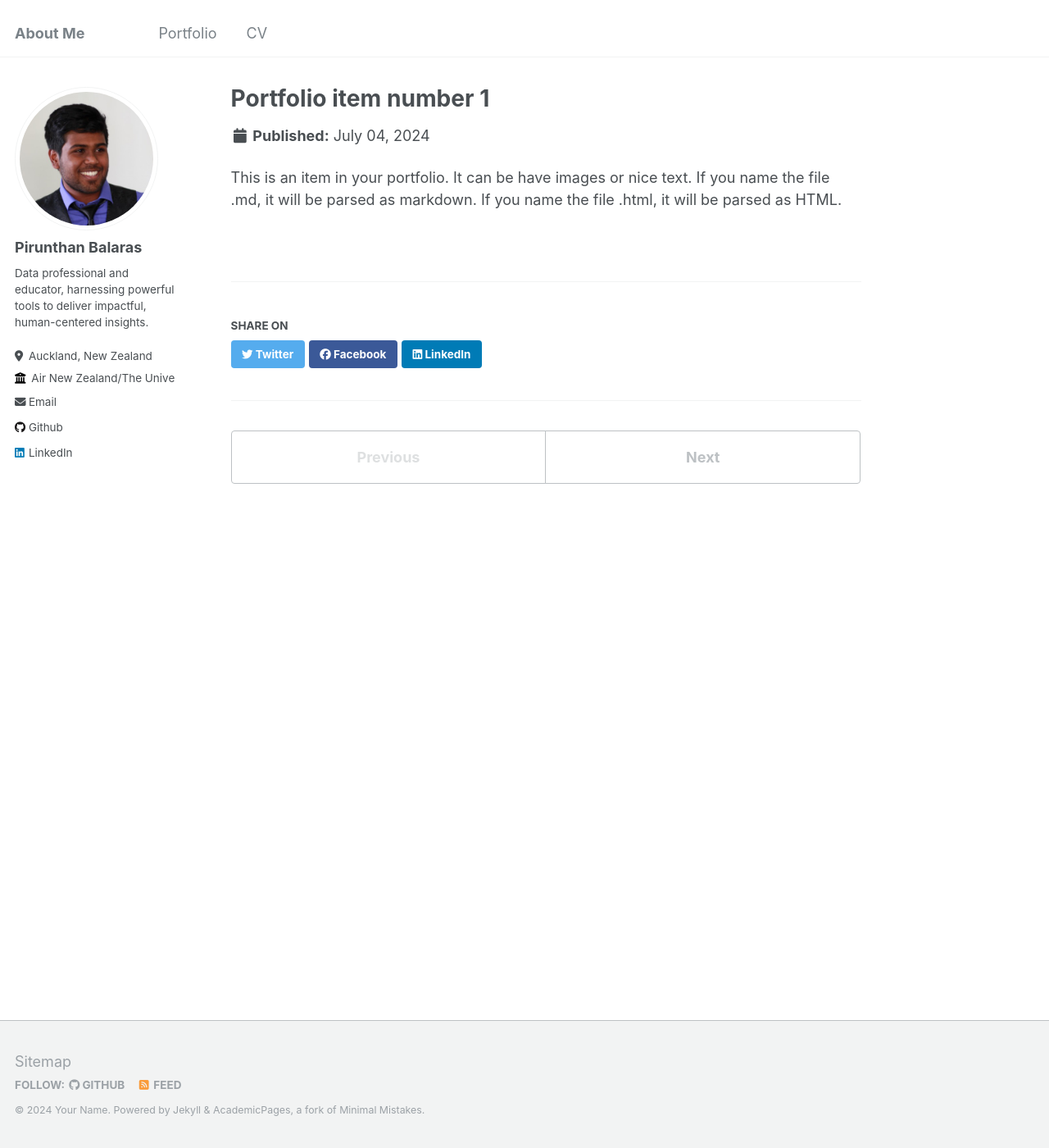
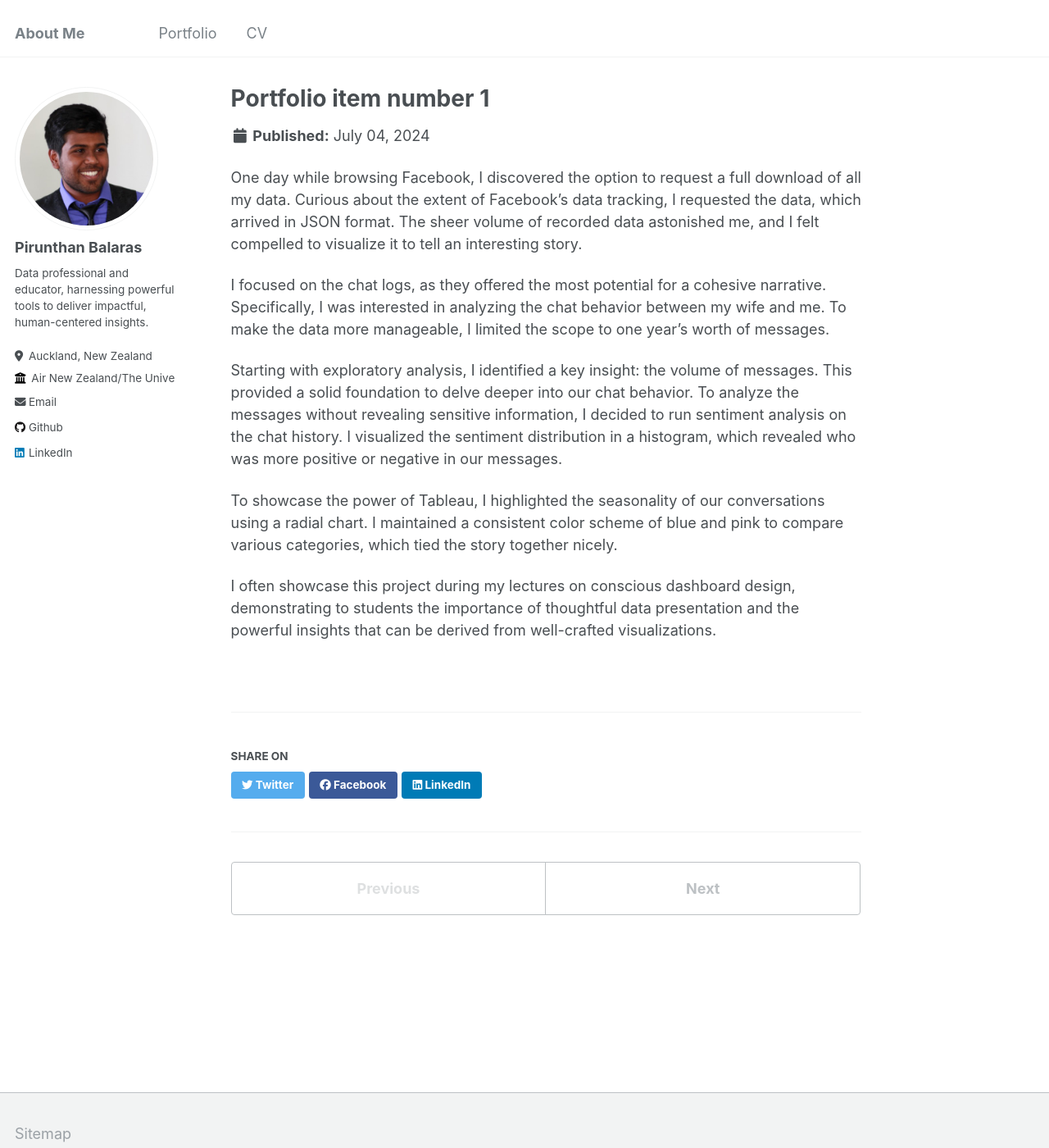
Before and after one commit to Pirunthan-bot/Pirunthan-bot.github.io, a Jekyll site: the page built from _portfolio/portfolio-1.md, in a window 1280 px wide and 1400 px high. Shown: the whole window at 82% size. Built offline with Jekyll 4.4.1, drawn with Linux system fonts in a browser that asks for light colours.

Commit message:
edited portfolio1 and add chatlog png

```diff
--- a/_portfolio/portfolio-1.md
+++ b/_portfolio/portfolio-1.md
@@ -1,7 +1,35 @@
 ---
 title: "Portfolio item number 1"
-excerpt: "Short description of portfolio item number 1<br/><img src='/images/500x300.png'>"
+excerpt: "Short description of portfolio item number 1<br/><img src='/images/Chatlog.png'>"
 collection: portfolio
 ---
 
-This is an item in your portfolio. It can be have images or nice text. If you name the file .md, it will be parsed as markdown. If you name the file .html, it will be parsed as HTML.
+One day while browsing Facebook, I discovered the option to request a full download of all my data. Curious about the extent of Facebook's data tracking, I requested the data, which arrived in JSON format. The sheer volume of recorded data astonished me, and I felt compelled to visualize it to tell an interesting story.
+
+I focused on the chat logs, as they offered the most potential for a cohesive narrative. Specifically, I was interested in analyzing the chat behavior between my wife and me. To make the data more manageable, I limited the scope to one year’s worth of messages.
+
+Starting with exploratory analysis, I identified a key insight: the volume of messages. This provided a solid foundation to delve deeper into our chat behavior. To analyze the messages without revealing sensitive information, I decided to run sentiment analysis on the chat history. I visualized the sentiment distribution in a histogram, which revealed who was more positive or negative in our messages.
+
+To showcase the power of Tableau, I highlighted the seasonality of our conversations using a radial chart. I maintained a consistent color scheme of blue and pink to compare various categories, which tied the story together nicely.
+
+I often showcase this project during my lectures on conscious dashboard design, demonstrating to students the importance of thoughtful data presentation and the powerful insights that can be derived from well-crafted visualizations.
+
+<script type="module" src="https://public.tableau.com/javascripts/api/tableau.embedding.3.latest.min.js"></script>
+
+<!--
+Initialize the API as part of your HTML code by using the <tableau-viz> web component.
+After linking to the API library, the following code is all you need to embed a Tableau view into your HTML pages.
+-->
+
+<style>
+  #tableauViz {
+    width: 100%;
+    max-width: 100%;
+    height: 80vh; /* Adjust this value based on the desired height relative to the viewport height */
+  }
+</style>
+
+<tableau-viz id="tableauViz"
+  src='https://public.tableau.com/views/ChatLogAnalysisv2/Dashboard1'
+  toolbar='bottom' hide-tabs>
+</tableau-viz>
```
Also changed, not shown: images/Chatlog.png (added).
